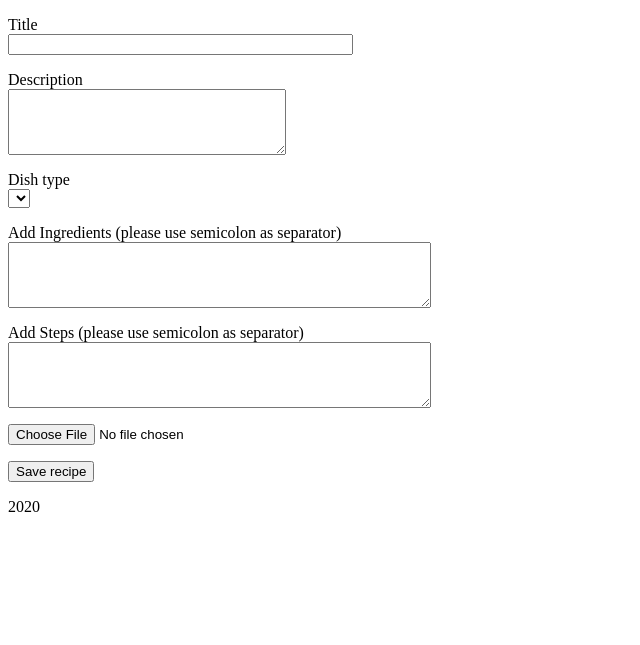
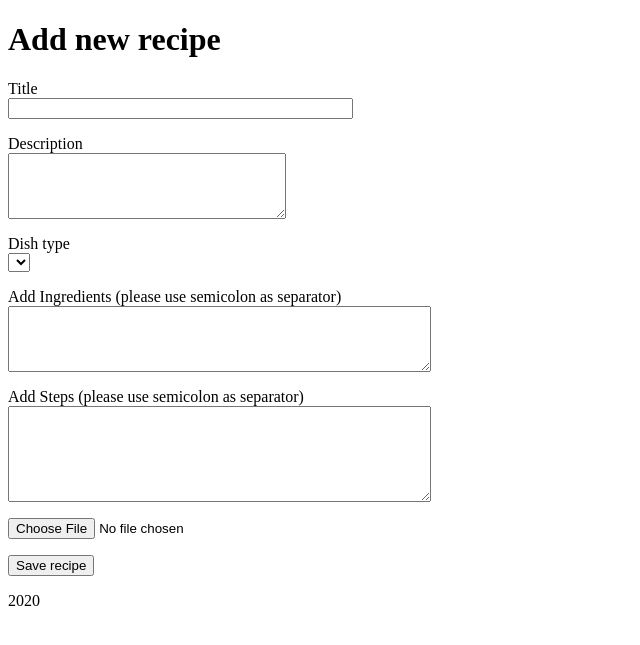
Before and after one commit to amitrofanova/recipes, a Flask app: template app/templates/add_recipe.html in a window 1280 px wide. Shown: the part 44-689 px from the top of the page, without its empty margins (0-640 px from the left). Run offline with Flask 2, Linux system fonts and the light colour scheme; the template is opened without the code that fills it: values that come from a table or form of the project are taken from there, others are empty; some libraries are stand-ins or nearby versions.

Commit message:
conditional title

```diff
--- a/app/templates/add_recipe.html
+++ b/app/templates/add_recipe.html
@@ -1,7 +1,13 @@
 {% extends "base.html" %}
 
 {% block content %}
-    <form action="" method="post" enctype="multipart/form-data" class="add-recipe__form">
+    {% if "add_recipe" in request.path %}
+        <h1 class="page-title">Add new recipe</h1>
+    {% elif "modify_recipe" in request.path %}
+        <h1 class="page-title">Modify recipe</h1>
+    {% endif %}
+
+    <form action="" method="post" enctype="multipart/form-data" class="entire-page-form">
         {{ form.hidden_tag() }}
         <p>
             {{ form.title.label }}<br>
@@ -30,7 +36,7 @@
         </p>
         <p>
             {{ form.steps.label }}<br>
-            {{ form.steps(cols=50, rows=4) }}<br>
+            {{ form.steps(cols=50, rows=6) }}<br>
             {% for error in form.steps.errors %}
             <span style="color: red;">[{{ error }}]</span>
             {% endfor %}
```
